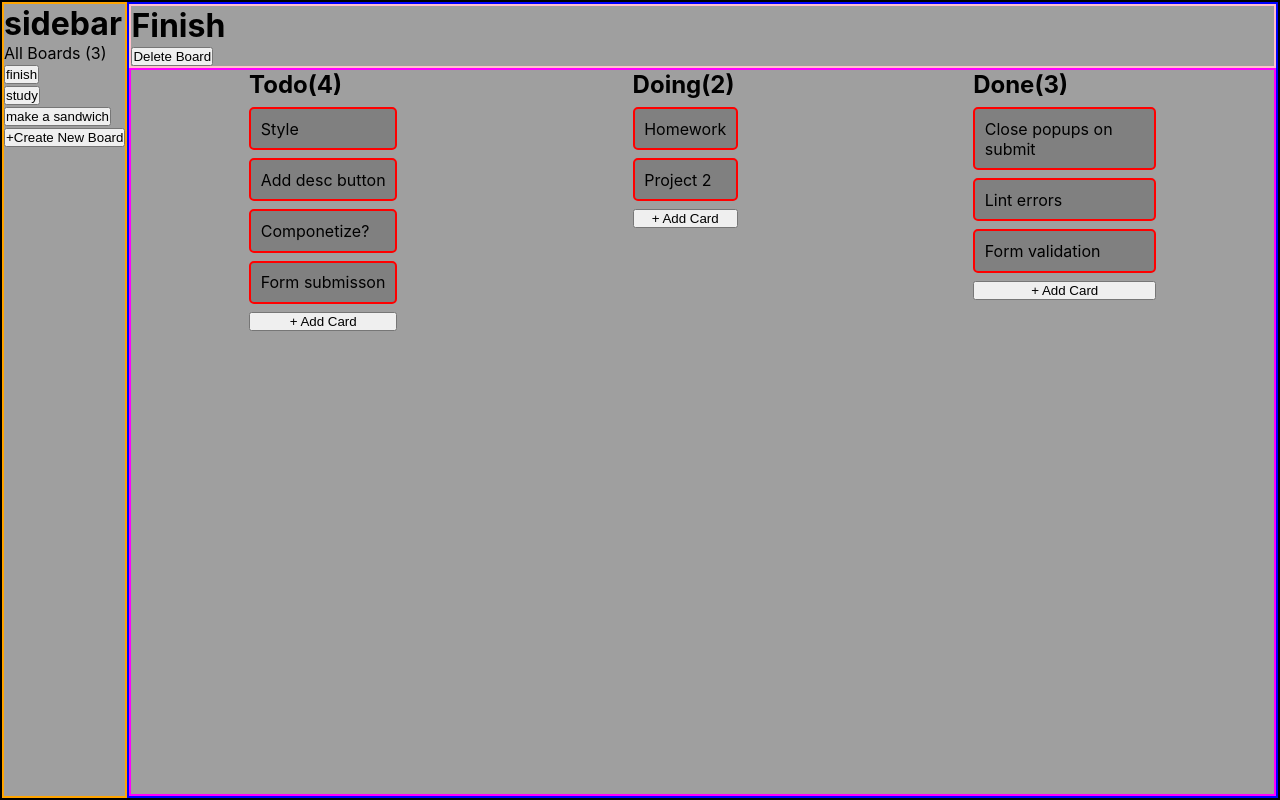
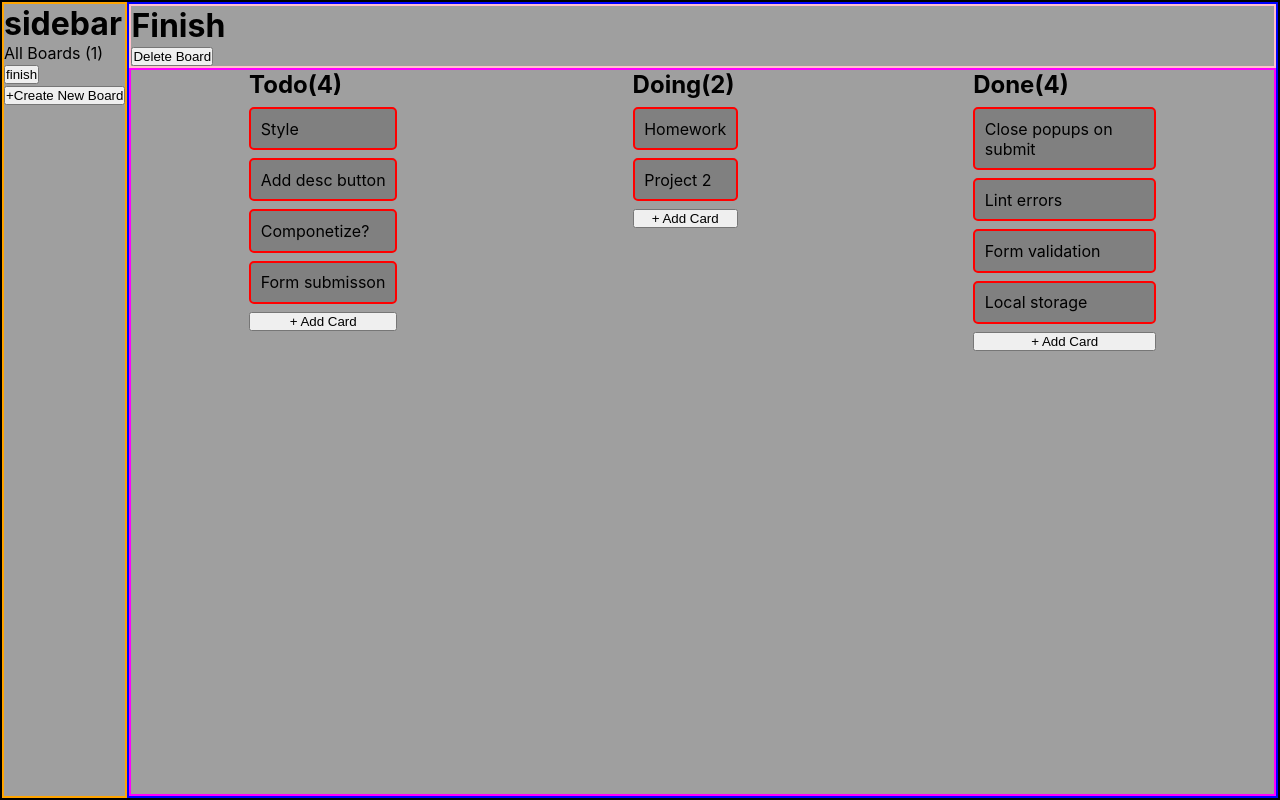
Before and after one commit to allmtz/task-tracker, a React (Create React App) app: page / in a window 1280 px wide. Built offline with nearby package versions, Linux system fonts and the light colour scheme.

Commit message:
local storage/ save task changes

```diff
--- a/src/App.js
+++ b/src/App.js
@@ -1,5 +1,5 @@
 import './App.css';
-import React, { useRef, useState } from 'react'
+import React, { useEffect, useRef, useState } from 'react'
 import BoardList from './components/BoardList';
 import CreateBoardBtn from './components/CreateBoardBtn';
 import Todo from './components/Todo';
@@ -24,12 +24,50 @@ function App() {
   }
 
 
-  const [boards, setBoards] = useState( [{
+//   [
+  //     {
+  //   'title' : 'finish',
+  //   'subtasks': [
+  //     'style','add desc button',
+  //     'componetize?',
+  //     'form submisson',
+  //     'local storage'
+  // ],
+  //   'doing': [
+  //     'homework','project 2'
+  //   ],
+  //   'done': [
+  //     'close popups on submit',
+  //     'lint errors',
+  //     'form validation'
+
+  //   ],
+  //   'key': 1,
+
+  // },
+  // {
+  //   'title' : 'study',
+  //   'subtasks':['react','quiz friday','get beer','all nighter'],
+  //   'doing': ['hooks','usestate','useeffect','es6','callbacks'],
+  //   'done': ['flex','box','popup'],
+  //   'key': 2,
+  // },
+//   {
+//     'title' : 'make a sandwich',
+//     'subtasks':['sourdough','turkey','sharp ched','heirloom tom', 'avo','s&P'],
+//     'doing': ['buying bread'],
+//     'done': ['buying avo'],
+//     'key': 3,
+//   }
+// ]
+
+  const defaultBoards = [
+    {
       'title' : 'finish',
       'subtasks': [
         'style','add desc button',
         'componetize?',
-        'form submisson'
+        'form submisson',
     ],
       'doing': [
         'homework','project 2'
@@ -37,29 +75,30 @@ function App() {
       'done': [
         'close popups on submit',
         'lint errors',
-        'form validation'
+        'form validation',
+        'local storage'
+
 
       ],
       'key': 1,
 
     },
-    {
-      'title' : 'study',
-      'subtasks':['react','quiz friday','get beer','all nighter'],
-      'doing': ['hooks','usestate','useeffect','es6','callbacks'],
-      'done': ['flex','box','popup'],
-      'key': 2,
-    },
-    {
-      'title' : 'make a sandwich',
-      'subtasks':['sourdough','turkey','sharp ched','heirloom tom', 'avo','s&P'],
-      'doing': ['buying bread'],
-      'done': ['buying avo'],
-      'key': 3,
-    }
-  ])
+  ]
+
+  const [boards, setBoards] = useState( () => {
+    const savedBoards = localStorage.getItem('boards')
+    const initialBoards = JSON.parse(savedBoards)
+
+    return initialBoards || defaultBoards
+  } )
+
 
   const[focusedBoard, setFocusedBoard] = useState(boards[0])
+
+  useEffect( () => {
+      localStorage.setItem('boards', JSON.stringify(boards))
+   })
+
 
 
   function createBoard(){
```
